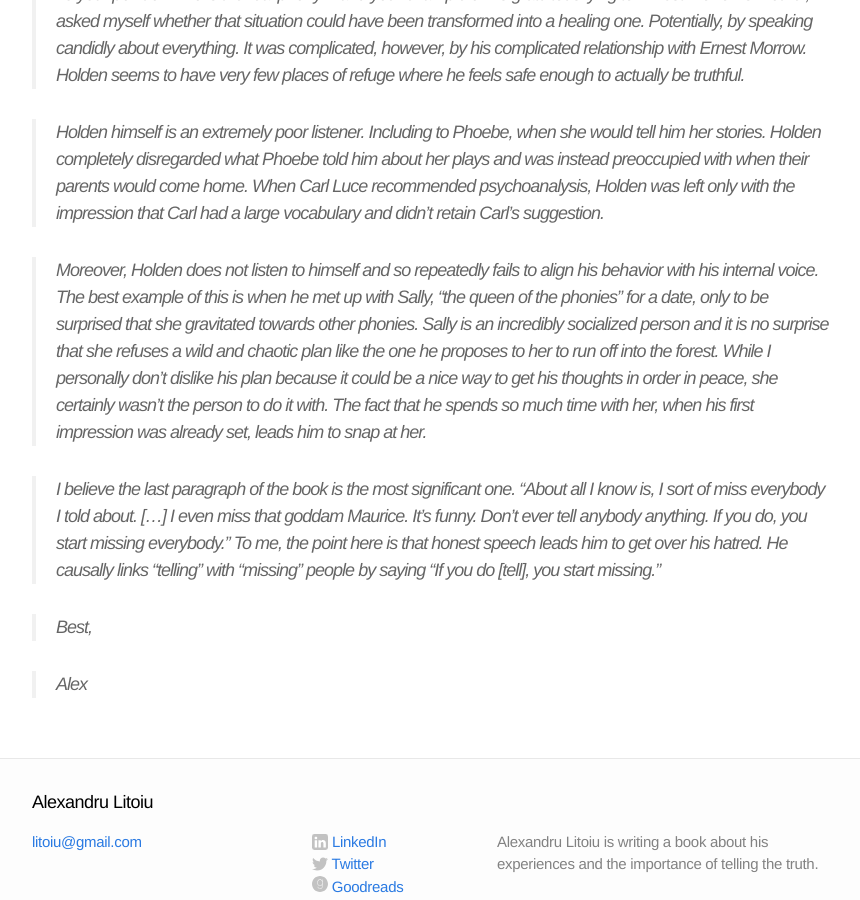
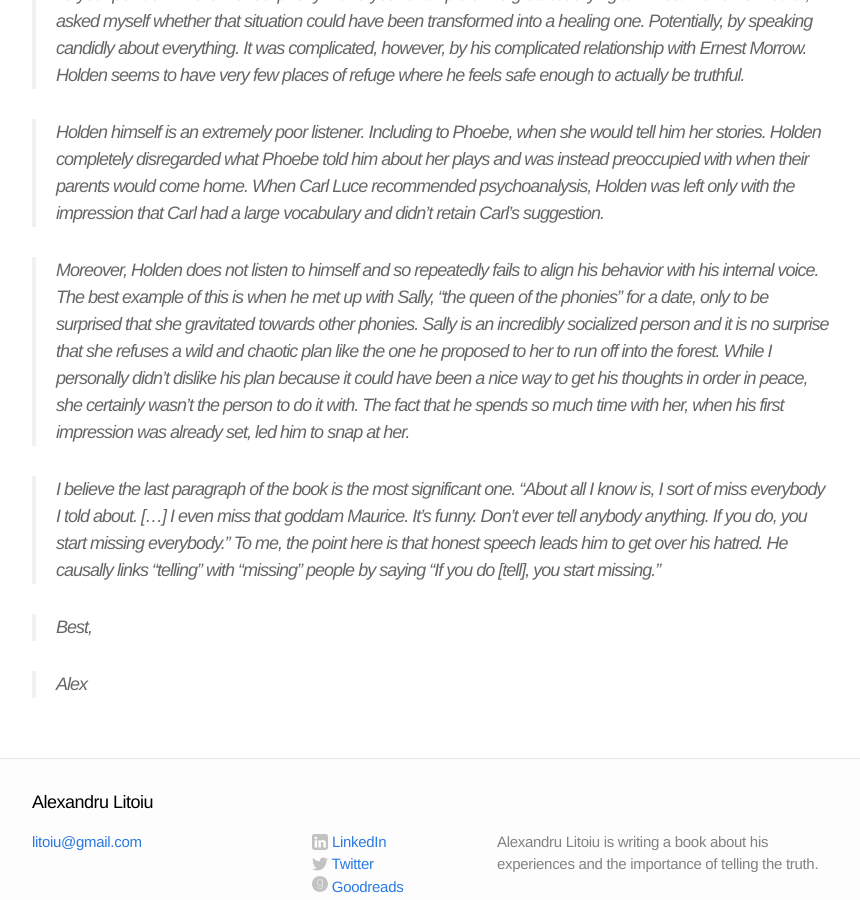
Before and after one commit to alitoiu/alitoiu.github.io, a Jekyll site: the page built from _posts/2019-07-24-Holden.markdown, in a window 1280 px wide and 900 px high, scrolled down 1538 px. Shown: the whole window, without its empty margins (208-1068 px from the left). Built offline with Jekyll 4.4.1, drawn with Linux system fonts in a browser that asks for light colours.

Commit message:
another holden change

```diff
--- a/_posts/2019-07-24-Holden.markdown
+++ b/_posts/2019-07-24-Holden.markdown
@@ -26,7 +26,7 @@
 
 > Holden himself is an extremely poor listener. Including to Phoebe, when she would tell him her stories. Holden completely disregarded what Phoebe told him about her plays and was instead preoccupied with when their parents would come home. When Carl Luce recommended psychoanalysis, Holden was left only with the impression that Carl had a large vocabulary and didn't retain Carl's suggestion.
 
-> Moreover, Holden does not listen to himself and so repeatedly fails to align his behavior with his internal voice. The best example of this is when he met up with Sally, "the queen of the phonies" for a date, only to be surprised that she gravitated towards other phonies. Sally is an incredibly socialized person and it is no surprise that she refuses a wild and chaotic plan like the one he proposes to her to run off into the forest. While I personally don't dislike his plan because it could be a nice way to get his thoughts in order in peace, she certainly wasn't the person to do it with. The fact that he spends so much time with her, when his first impression was already set, leads him to snap at her.
+> Moreover, Holden does not listen to himself and so repeatedly fails to align his behavior with his internal voice. The best example of this is when he met up with Sally, "the queen of the phonies" for a date, only to be surprised that she gravitated towards other phonies. Sally is an incredibly socialized person and it is no surprise that she refuses a wild and chaotic plan like the one he proposed to her to run off into the forest. While I personally didn't dislike his plan because it could have been a nice way to get his thoughts in order in peace, she certainly wasn't the person to do it with. The fact that he spends so much time with her, when his first impression was already set, led him to snap at her.
 
 > I believe the last paragraph of the book is the most significant one. "About all I know is, I sort of miss everybody I told about. [...] I even miss that goddam Maurice. It's funny. Don't ever tell anybody anything. If you do, you start missing everybody." To me, the point here is that honest speech leads him to get over his hatred. He causally links "telling" with "missing" people by saying "If you do [tell], you start missing."
 
```
